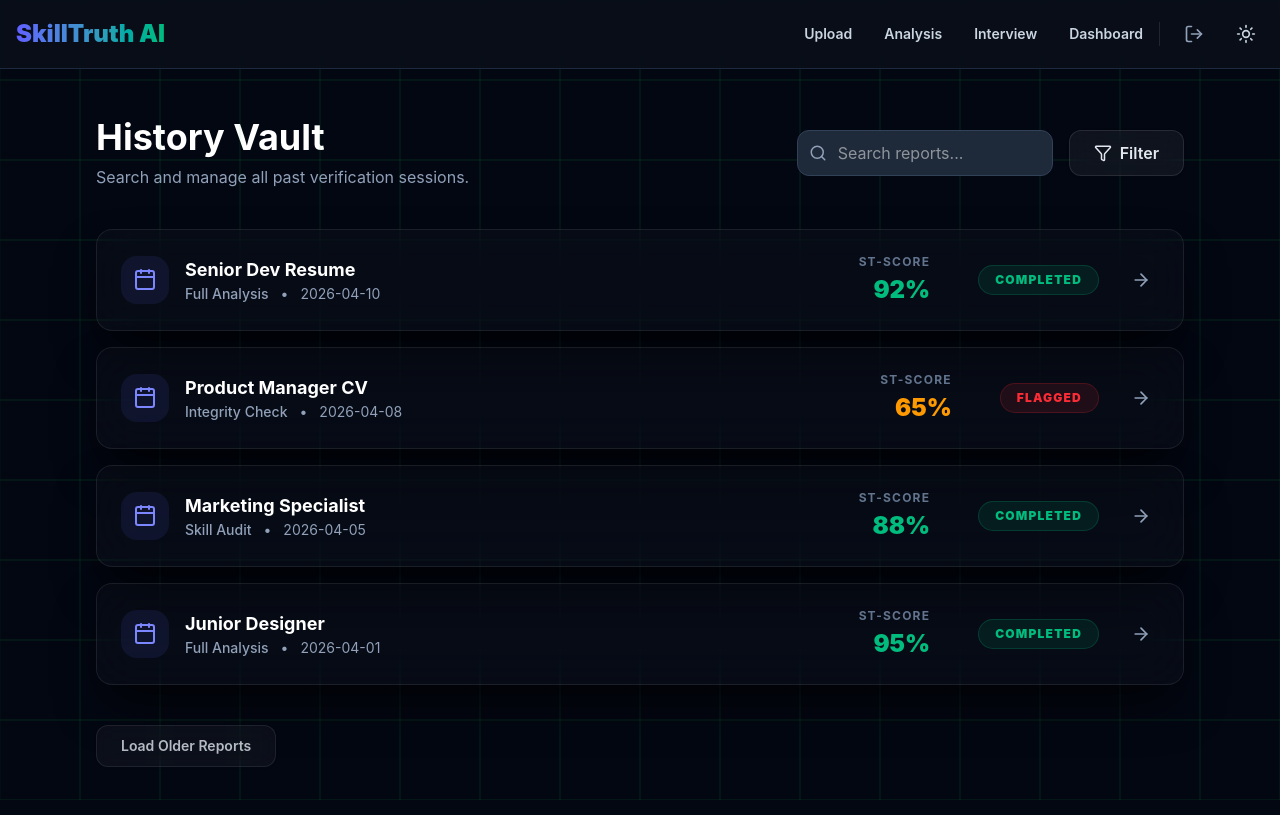
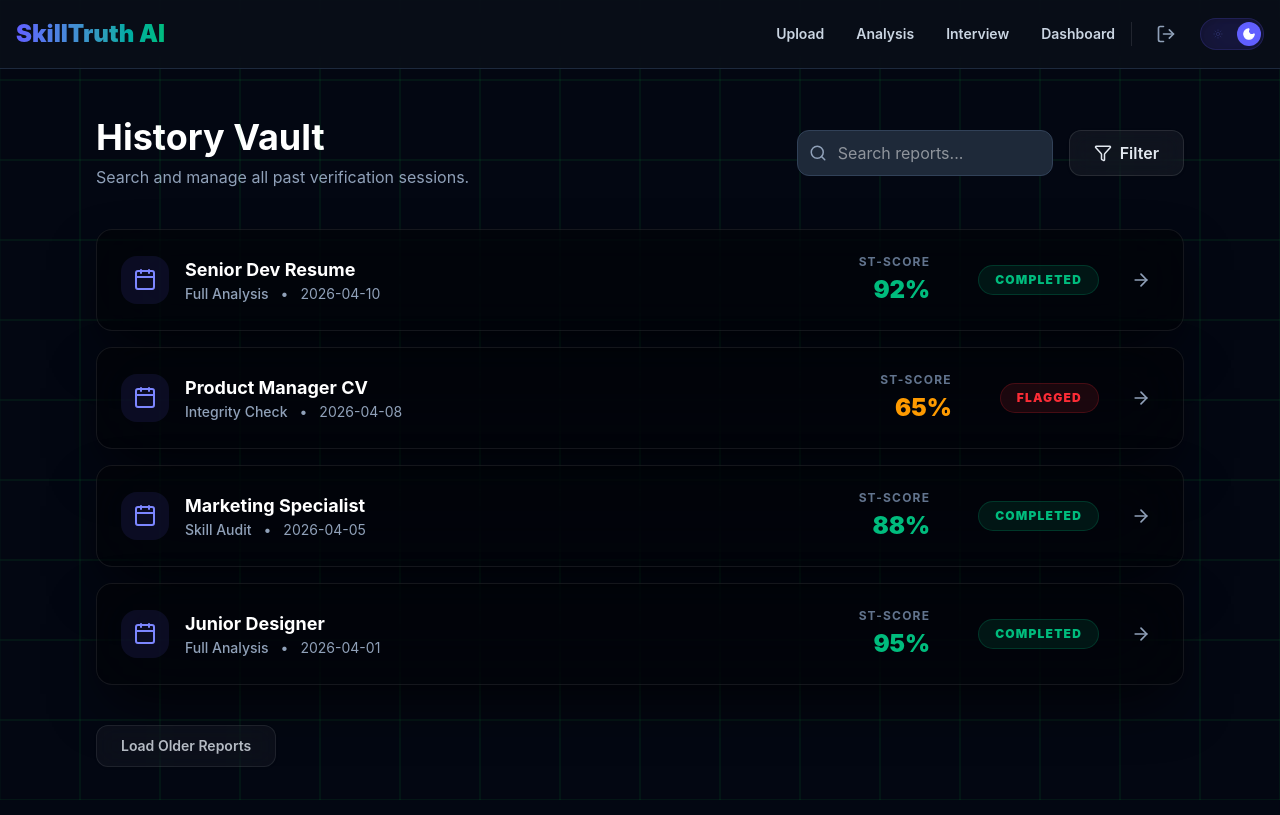
Before and after one commit to Sandy12bro/SkillTruth-AI, a React (Vite) app in the folder client/: page /history in a window 1280 px wide. Built offline with nearby package versions, Linux system fonts and the light colour scheme; no server answers.

Commit message:
Upgrade: Cinematic UI, Theme Toggle, and Live AI Analysis

```diff
--- a/client/src/App.jsx
+++ b/client/src/App.jsx
@@ -13,20 +13,8 @@ import History from './pages/History';
 import { Sun, Moon, LogOut } from 'lucide-react';
 import { useFlow } from './context/FlowContext';
 import { useEffect, useRef } from 'react';
+import ThemeToggle from './components/ui/ThemeToggle';
 
-const ThemeToggle = () => {
-  const { theme, toggleTheme } = useTheme();
-
-  return (
-    <button
-      onClick={toggleTheme}
-      className="p-2 rounded-full hover:bg-slate-200 dark:hover:bg-slate-800 transition-colors duration-300 ml-4 flex items-center justify-center text-slate-700 dark:text-slate-300"
-      aria-label="Toggle Theme"
-    >
-      {theme === 'dark' ? <Sun size={20} /> : <Moon size={20} />}
-    </button>
-  );
-};
 
 const Navigation = () => {
   const location = useLocation();
--- /dev/null
+++ b/client/src/components/ui/ThemeToggle.jsx
@@ -0,0 +1,69 @@
+import React from 'react';
+import { motion, AnimatePresence } from 'framer-motion';
+import { Sun, Moon } from 'lucide-react';
+import { useTheme } from '../../context/ThemeContext';
+
+const ThemeToggle = () => {
+  const { theme, toggleTheme } = useTheme();
+  const isDark = theme === 'dark';
+
+  return (
+    <div className="relative flex items-center ml-4">
+      <button
+        onClick={toggleTheme}
+        className={`
+          relative w-16 h-8 rounded-full transition-colors duration-500 flex items-center p-1
+          ${isDark ? 'bg-indigo-950/40 border border-indigo-500/20' : 'bg-amber-100 border border-amber-200'}
+          shadow-inner overflow-hidden cursor-pointer group
+        `}
+        aria-label="Toggle Theme"
+      >
+        {/* Track Glow Effect */}
+        <div className={`absolute inset-0 transition-opacity duration-500 ${isDark ? 'opacity-20' : 'opacity-0'} bg-indigo-500 blur-xl`} />
+
+        {/* Sliding Indicator */}
+        <motion.div
+          initial={false}
+          animate={{ x: isDark ? 32 : 0 }}
+          transition={{ type: "spring", stiffness: 500, damping: 30 }}
+          className={`
+            w-6 h-6 rounded-full flex items-center justify-center z-10
+            ${isDark ? 'bg-indigo-500 text-white' : 'bg-white text-amber-500 shadow-md'}
+          `}
+        >
+          <AnimatePresence mode="wait">
+            {isDark ? (
+              <motion.div
+                key="moon"
+                initial={{ scale: 0, rotate: -90 }}
+                animate={{ scale: 1, rotate: 0 }}
+                exit={{ scale: 0, rotate: 90 }}
+                transition={{ duration: 0.2 }}
+              >
+                <Moon size={14} fill="currentColor" />
+              </motion.div>
+            ) : (
+              <motion.div
+                key="sun"
+                initial={{ scale: 0, rotate: 90 }}
+                animate={{ scale: 1, rotate: 0 }}
+                exit={{ scale: 0, rotate: -90 }}
+                transition={{ duration: 0.2 }}
+              >
+                <Sun size={14} fill="currentColor" />
+              </motion.div>
+            )}
+          </AnimatePresence>
+        </motion.div>
+
+        {/* Subtle background icons for the track */}
+        <div className="absolute inset-0 flex justify-between px-3 items-center pointer-events-none opacity-20 transition-opacity group-hover:opacity-40">
+           <Sun size={10} className={isDark ? 'text-indigo-400' : 'text-amber-600'} />
+           <Moon size={10} className={isDark ? 'text-indigo-400' : 'text-amber-600'} />
+        </div>
+      </button>
+    </div>
+  );
+};
+
+export default ThemeToggle;
--- a/client/src/index.css
+++ b/client/src/index.css
@@ -12,11 +12,17 @@
 }
 
 @layer components {
-  /* Sophisticated Card Styling */
+  /* Sophisticated Intelligence Card Styling */
   .glass-card {
-    /* Light Mode: Crisp white, delicate border, airy shadow */
-    /* Dark Mode: Translucent black, very subtle border, deep shadow */
-    @apply bg-white dark:bg-white/[0.02] border border-slate-200/60 dark:border-white/[0.08] shadow-xl shadow-slate-200/50 dark:shadow-2xl dark:shadow-black/80 backdrop-blur-xl transition-all duration-300;
+    @apply bg-white/90 dark:bg-black/40 border border-slate-200/60 dark:border-white/[0.08] shadow-[0_20px_50px_-16px_rgba(0,0,0,0.15)] dark:shadow-[0_25px_60px_-16px_rgba(0,0,0,0.8)] backdrop-blur-2xl transition-all duration-500 ease-out;
+  }
+
+  .glass-card:hover {
+    @apply shadow-[0_30px_70px_-16px_rgba(99,102,241,0.2)] dark:shadow-[0_30px_80px_-16px_rgba(0,0,0,1)] -translate-y-1.5 border-indigo-500/30;
+  }
+
+  .intelligence-header {
+    @apply text-xl font-black mb-6 flex items-center gap-3 tracking-tight text-slate-900 dark:text-white;
   }
 
   .neon-border {
--- a/client/src/pages/Analysis.jsx
+++ b/client/src/pages/Analysis.jsx
@@ -169,7 +169,7 @@ const Analysis = () => {
               {/* Skills Section */}
               <div className="lg:col-span-1 space-y-6">
                 <Card className="h-full">
-                  <h3 className="text-xl font-bold mb-6 flex items-center gap-2">
+                  <h3 className="intelligence-header">
                     <Zap className="text-amber-500" />
                     Skill Levels
                   </h3>
@@ -223,22 +223,22 @@ const Analysis = () => {
                     </Card>
                   ))}
                   {!resultData?.projects?.length && (
-                    <Card className="flex items-center justify-center p-8 border-dashed">
+                    <Card className="flex items-center justify-center p-8 border-dashed border-slate-300 dark:border-white/10">
                       <p className="text-xs text-slate-500 italic">No project data available.</p>
                     </Card>
                   )}
                 </div>
 
-                <Card className="bg-slate-900 border-none text-white relative overflow-hidden">
-                  <div className="absolute top-0 right-0 p-8 opacity-10">
+                <Card className="bg-indigo-600 dark:bg-indigo-600/20 text-white border-none relative overflow-hidden group shadow-indigo-500/20">
+                  <div className="absolute top-0 right-0 p-8 opacity-10 group-hover:scale-110 transition-transform">
                     <ShieldCheck size={120} />
                   </div>
                   <div className="relative z-10">
-                    <h3 className="text-lg font-bold mb-4 flex items-center gap-2">
+                    <h3 className="intelligence-header !text-white">
                       <ShieldCheck className="text-emerald-400" />
                       Experience Summary
                     </h3>
-                    <p className="text-sm text-slate-300 leading-relaxed italic">
+                    <p className="text-sm text-indigo-50 leading-relaxed italic">
                       "{resultData?.experienceSummary}"
                     </p>
                   </div>
@@ -246,31 +246,31 @@ const Analysis = () => {
               </div>
             </div>
 
-            <div className="grid grid-cols-1 md:grid-cols-2 gap-8 mb-8">
-              <Card className="border-l-4 border-emerald-500">
-                <h3 className="text-lg font-bold mb-4 flex items-center gap-2">
-                   <TrendingUp className="text-emerald-500" />
+            <div className="grid grid-cols-1 md:grid-cols-2 gap-8 mb-12">
+              <Card className="!bg-emerald-500/5 border-emerald-500/20">
+                <h3 className="intelligence-header !text-emerald-600 dark:!text-emerald-400">
+                   <TrendingUp />
                    Identified Strengths
                 </h3>
-                <ul className="space-y-2">
+                <ul className="space-y-3">
                   {resultData?.strengths?.map((s, i) => (
-                    <li key={i} className="text-sm text-slate-600 dark:text-slate-400 flex items-center gap-2">
-                      <div className="w-1.5 h-1.5 rounded-full bg-emerald-500" />
+                    <li key={i} className="text-sm font-medium text-slate-700 dark:text-slate-300 flex items-center gap-3">
+                      <div className="w-2 h-2 rounded-full bg-emerald-500 shadow-[0_0_8px_rgba(16,185,129,0.5)]" />
                       {s}
                     </li>
                   ))}
                 </ul>
               </Card>
 
-              <Card className="border-l-4 border-rose-500">
-                <h3 className="text-lg font-bold mb-4 flex items-center gap-2">
-                   <AlertTriangle className="text-rose-500" />
+              <Card className="!bg-rose-500/5 border-rose-500/20">
+                <h3 className="intelligence-header !text-rose-600 dark:!text-rose-400">
+                   <AlertTriangle />
                    Areas to Verify
                 </h3>
-                <ul className="space-y-2">
+                <ul className="space-y-3">
                   {resultData?.weaknesses?.map((w, i) => (
-                    <li key={i} className="text-sm text-slate-600 dark:text-slate-400 flex items-center gap-2">
-                      <div className="w-1.5 h-1.5 rounded-full bg-rose-500" />
+                    <li key={i} className="text-sm font-medium text-slate-700 dark:text-slate-300 flex items-center gap-3">
+                      <div className="w-2 h-2 rounded-full bg-rose-500 shadow-[0_0_8px_rgba(244,63,94,0.5)]" />
                       {w}
                     </li>
                   ))}
@@ -278,14 +278,14 @@ const Analysis = () => {
               </Card>
             </div>
 
-            <div className="flex justify-center pt-4">
+            <div className="flex justify-center">
               <Button
-                variant="neon"
+                variant="animated"
                 onClick={() => navigate('/interview')}
-                className="group px-10 py-4 flex items-center gap-2"
+                className="text-lg px-12 py-5"
+                icon={ChevronRight}
               >
                 Proceed to Intelligence Interview
-                <ChevronRight className="group-hover:translate-x-1 transition-transform" />
               </Button>
             </div>
           </motion.div>
```
Also changed, not shown: 2 other files (tests, documents, lock files or other folders).
